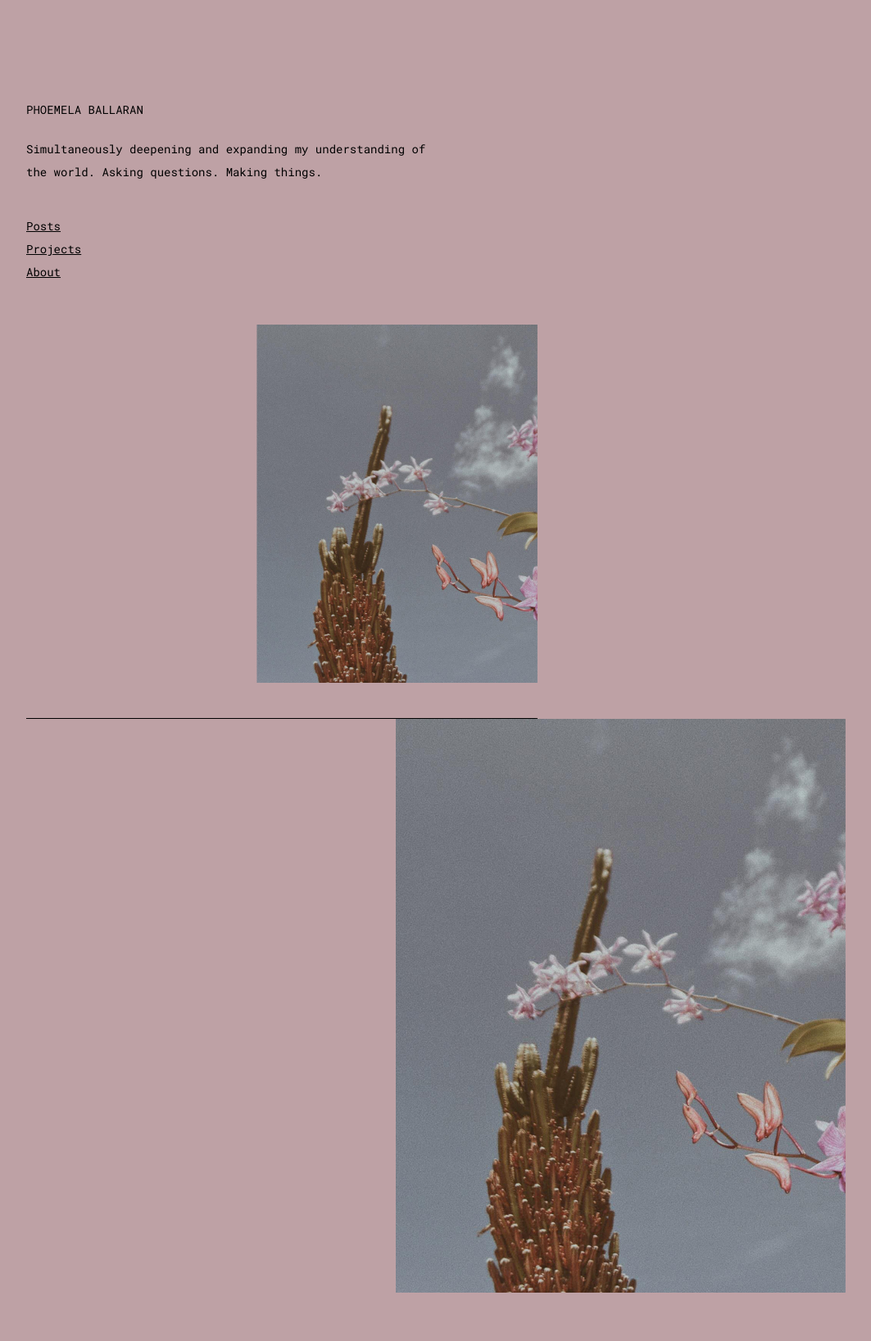
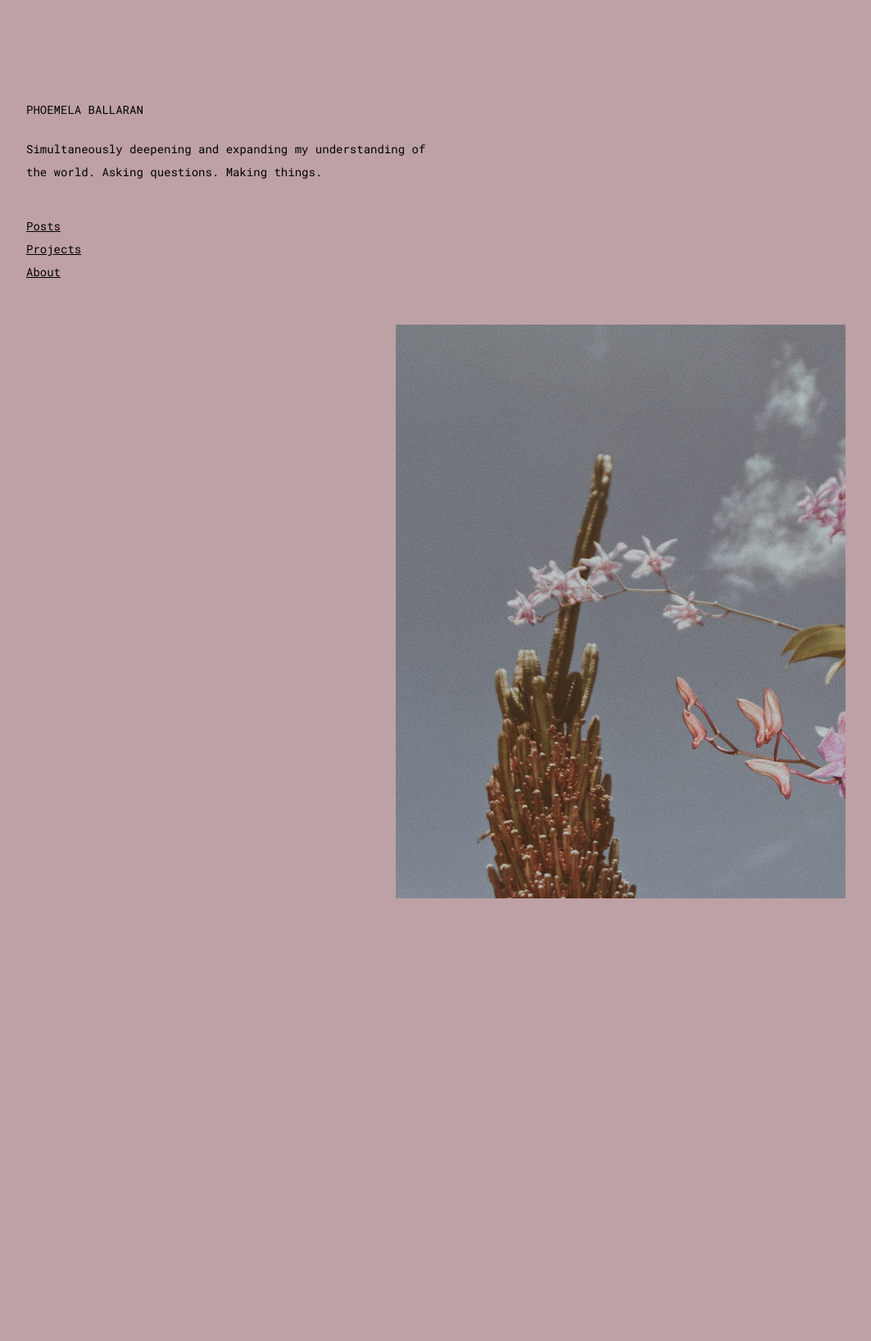
Before and after one commit to comoballar/phoemelaballaran.github.io, a Jekyll site: the page built from index.html, in a window 1280 px wide. Shown: the whole page at 82% size, without its empty margins (88-1151 px from the left). Built offline with Jekyll 4.4.1, drawn with Linux system fonts in a browser that asks for light colours; after the commit the page ends 1155 px from its top, so only the background shows below that.

Commit message:
Update index.html

```diff
--- a/index.html
+++ b/index.html
@@ -1,11 +1,3 @@
 ---
 layout: default
 ---
-
- <body>
-   <div class="post">
-    <div class="post__body">
-     <img src="https://phoemelaballaran.github.io/assets/sample/home.jpg"/></p>
-    </div>
-  </div>
-</body>
```
